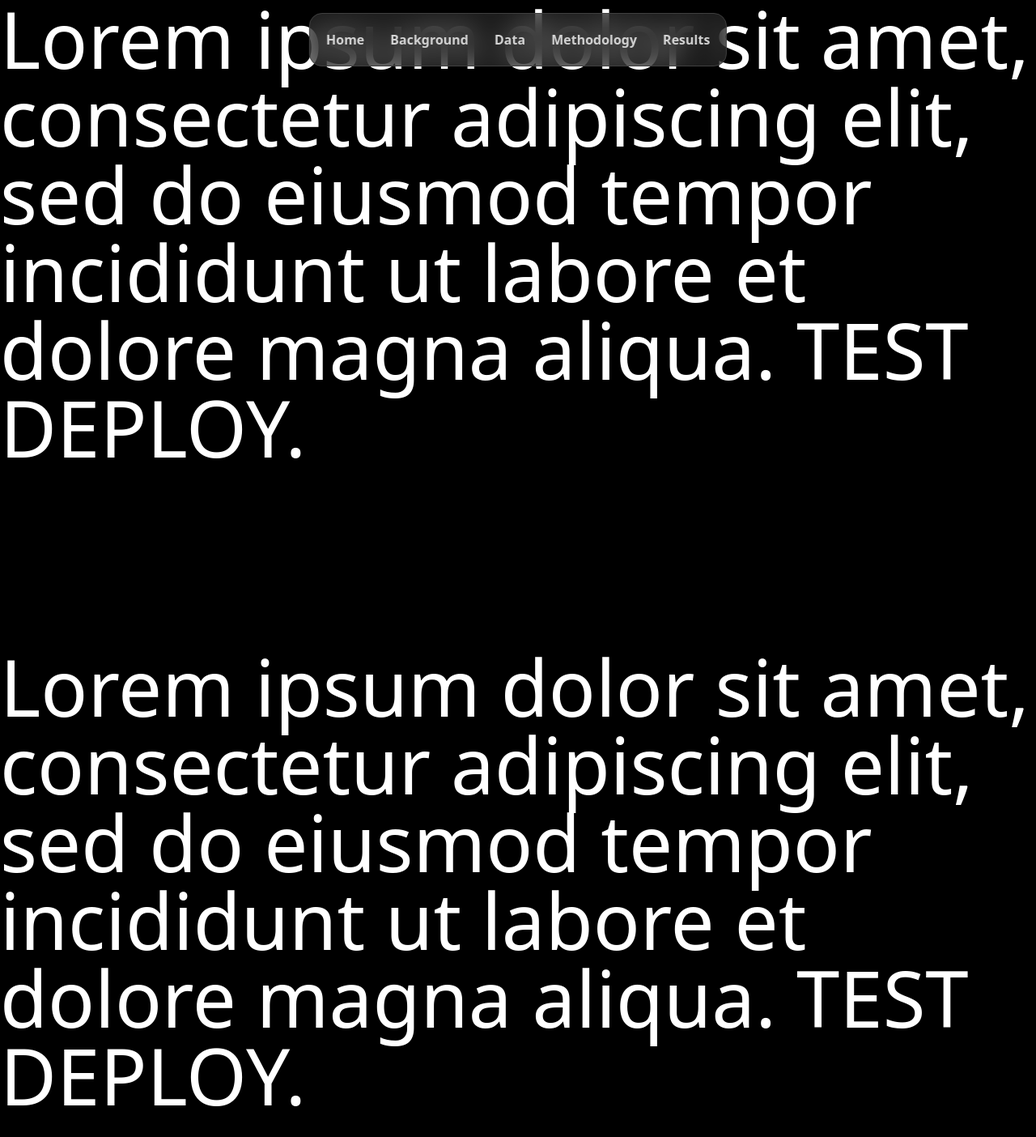
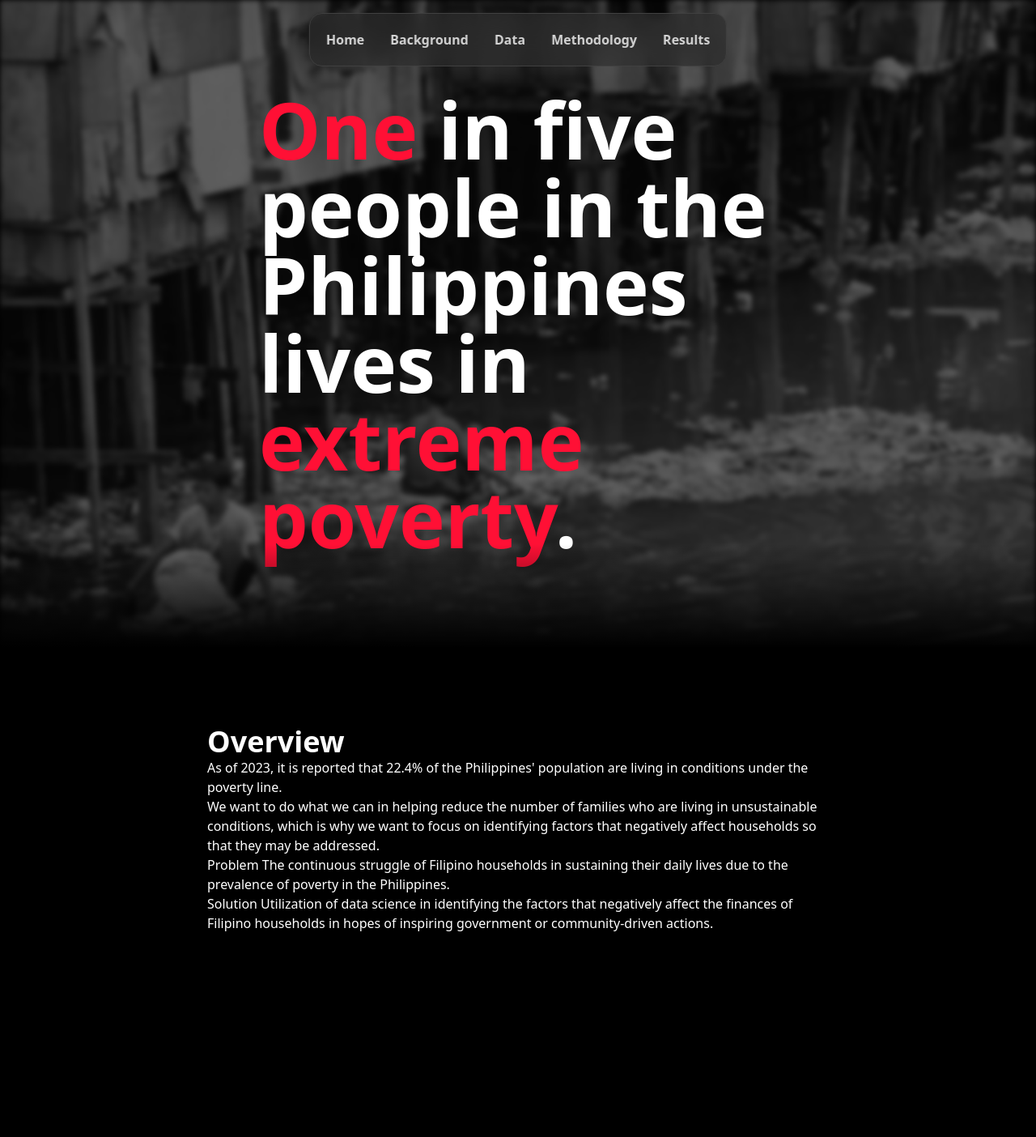
Before and after one commit to riru12/cs132portfolio, a SvelteKit app: page / in a window 1280 px wide. Shown: the top 1404 px of the page at 81% size. After the commit the page ends 1248 px from the top, so only its background shows below. Built offline with nearby package versions, Linux system fonts and the light colour scheme.

Commit message:
🍱📱🚧 added hero banner, added hero asset and began on overview

```diff
--- a/src/app.css
+++ b/src/app.css
@@ -1,3 +1,7 @@
 @tailwind base;
 @tailwind components;
 @tailwind utilities;
+
+.sdgred{
+    color: #ff1035;
+}
--- /dev/null
+++ b/src/assets/css/gray.css
@@ -0,0 +1,3 @@
+.gray {
+    filter: grayscale(100%) brightness(0.4) blur(3px);
+}
--- a/src/components/Hero.svelte
+++ b/src/components/Hero.svelte
@@ -1,7 +1,16 @@
+<script>
+    import heroimg from "../assets/images/hero.jpg";
+    import "../assets/css/gray.css"
+</script>
+
 <section id="hero">
-        <div class="w-screen h-screen bg-black">
-            <div class="text-white text-8xl">
-                Lorem ipsum dolor sit amet, consectetur adipiscing elit, sed do eiusmod tempor incididunt ut labore et dolore magna aliqua. TEST DEPLOY.
+        <div class="relative w-screen h-screen bg-black overflow-hidden">
+            <div class="absolute z-40 left-1/2 translate-x-[-50%] top-1/2 translate-y-[-50%]">
+                <div class="text-white font-bold text-6xl md:text-8xl">
+                    <span class="sdgred">One </span>in five people in the Philippines lives in <span class="sdgred">extreme poverty</span>.
+                </div>
             </div>
+            <img src={heroimg} alt="" class="min-h-full md:min-w-full object-cover gray">
+            <div class="absolute h-32 w-full bottom-0 bg-gradient-to-b from-transparent to-black z-40 pointer-events-none"></div>
         </div>
 </section>
--- a/src/components/Navbar.svelte
+++ b/src/components/Navbar.svelte
@@ -2,7 +2,7 @@
     import { base } from '$app/paths';
 </script>
 
-<div class="flex fixed bottom-4 md:bottom-auto md:top-4 left-2/4 translate-x-[-50%] px-4 w-screen md:w-auto">
+<div class="flex fixed bottom-4 md:bottom-auto md:top-4 left-2/4 translate-x-[-50%] px-4 w-screen md:w-auto z-50">
     <nav class="flex rounded-2xl bg-[#2d2d2d99] text-neutral-300 font-semibold backdrop-blur-lg border-[1px] border-neutral-700 w-screen md:w-min p-1">
         <a href="{base}/" class="p-4 hover:bg-[#a3a3a336] rounded-xl grow text-center">Home</a>
         <a href="{base}/" class="p-4 hover:bg-[#a3a3a336] rounded-xl grow text-center">Background</a>
--- /dev/null
+++ b/src/components/Overview.svelte
@@ -0,0 +1,17 @@
+<section class="mx-12 md:mx-64 py-24">
+    <div class="text-white font-bold text-4xl">
+        Overview
+    </div>
+    <div class="text-white">
+        As of 2023, it is reported that 22.4% of the Philippines' population are living in conditions under the poverty line.
+    </div>
+    <div class="text-white">
+        We want to do what we can in helping reduce the number of families who are living in unsustainable conditions, which is why we want to focus on identifying factors that negatively affect households so that they may be addressed.
+    </div>
+    <div class="text-white">
+        Problem The continuous struggle of Filipino households in sustaining their daily lives due to the prevalence of poverty in the Philippines.
+    </div>
+    <div class="text-white">
+        Solution Utilization of data science in identifying the factors that negatively affect the finances of Filipino households in hopes of inspiring government or community-driven actions.
+    </div>
+</section>
--- a/src/routes/+layout.svelte
+++ b/src/routes/+layout.svelte
@@ -2,9 +2,10 @@
   import "../app.css";
   import Navbar from "../components/Navbar.svelte";
   import Hero from "../components/Hero.svelte";
+  import Overview from "../components/Overview.svelte";
 </script>
 
 <slot />
 <Navbar/>
 <Hero />
-<Hero />
+<Overview />
```
Also changed, not shown: src/assets/images/hero.jpg (added).
